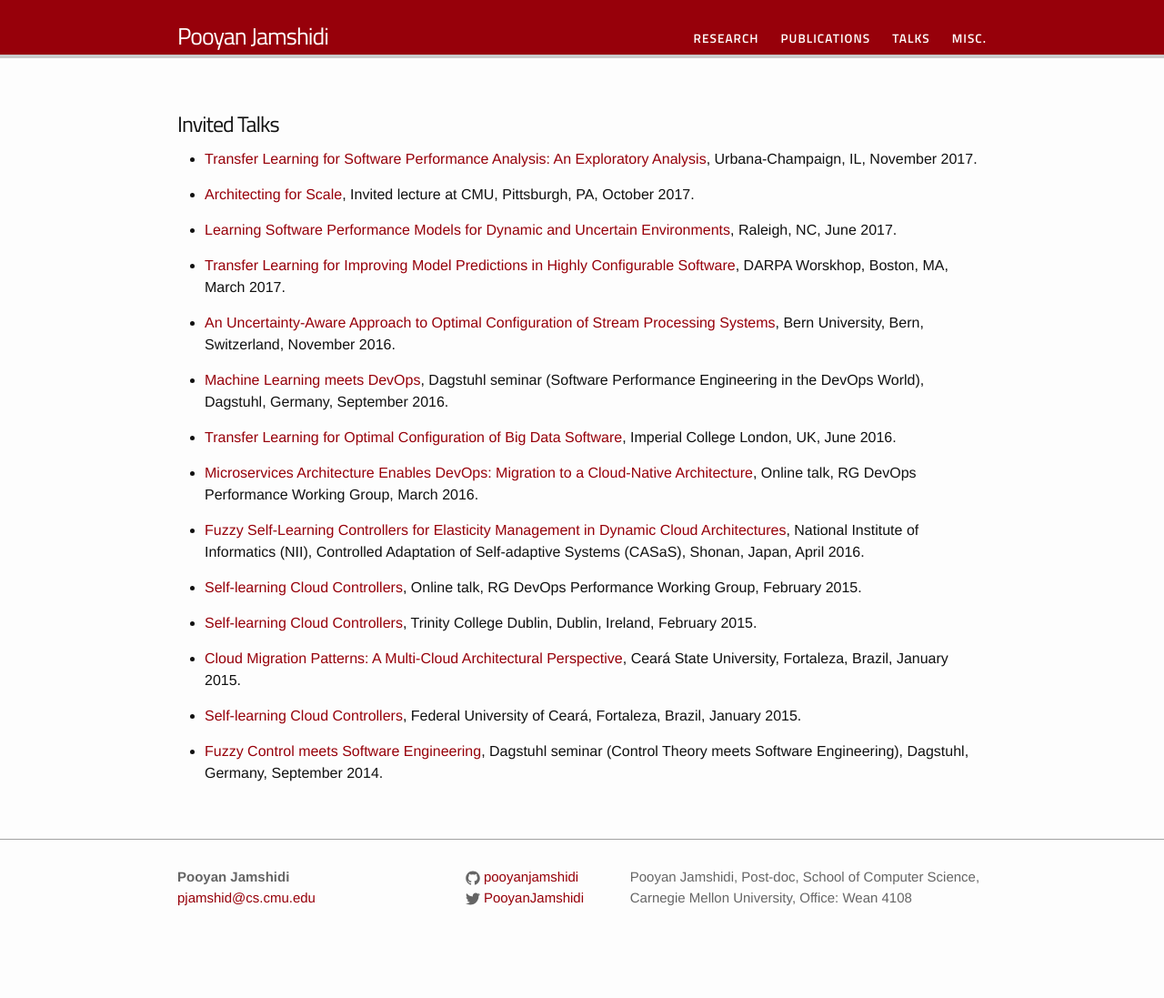
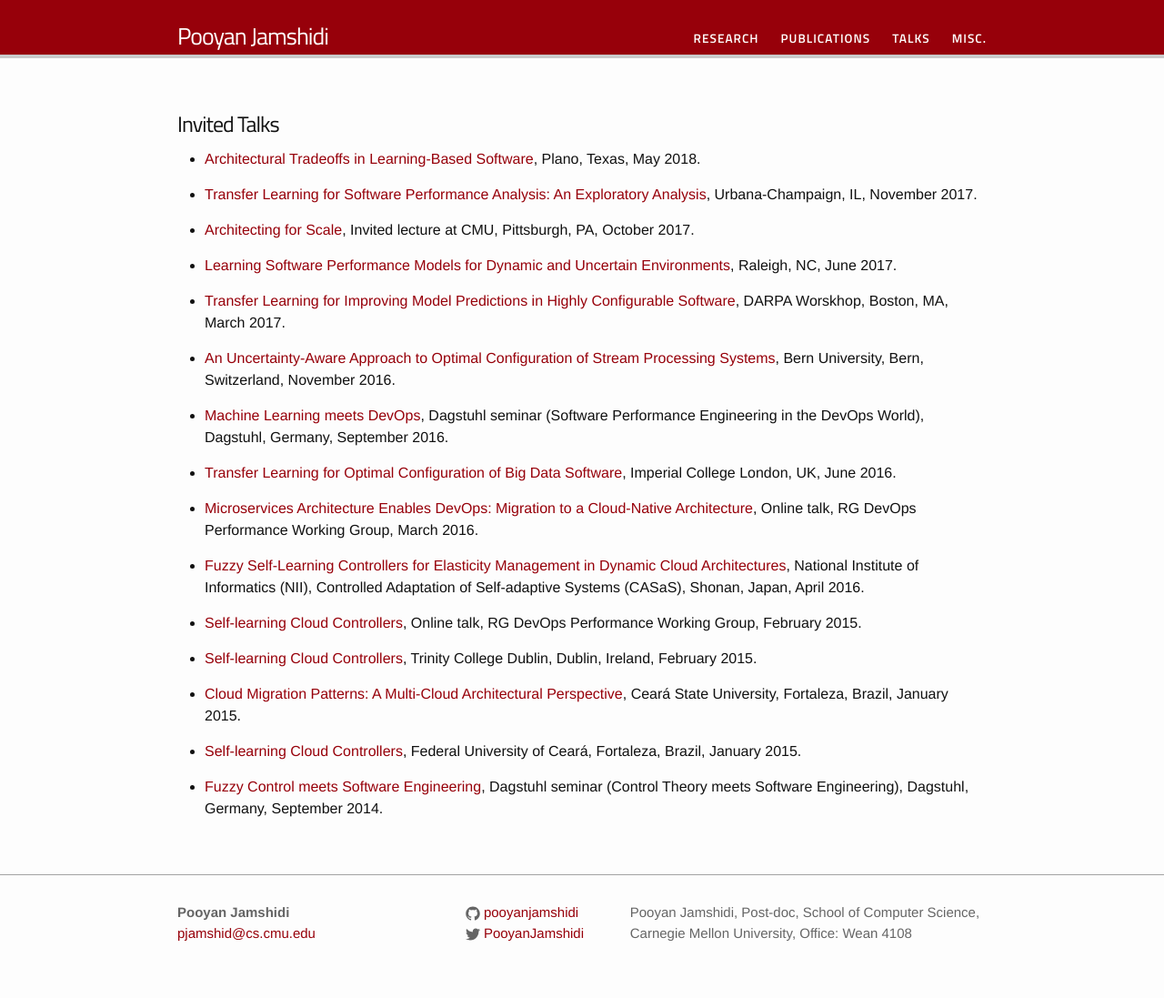
Before and after one commit to pooyanjamshidi/pooyanjamshidi.github.io, a Jekyll site: the page built from pages/talks.md, in a window 1280 px wide. Shown: the whole page at 91% size. Built offline with Jekyll 4.4.1, drawn with Linux system fonts in a browser that asks for light colours; before the commit the page ends 1058 px from its top, so only the background shows below that.

Commit message:
added saturn

```diff
--- a/pages/talks.md
+++ b/pages/talks.md
@@ -5,6 +5,8 @@ permalink: /talks/
 ---
 
 # Invited Talks
+
+* [Architectural Tradeoffs in Learning-Based Software](https://www.slideshare.net/pooyanjamshidi/architectural-tradeoff-in-learningbased-software), Plano, Texas, May 2018.
 
 * [Transfer Learning for Software Performance Analysis: An Exploratory Analysis](https://www.slideshare.net/pooyanjamshidi/transfer-learning-for-software-performance-analysis-an-exploratory-analysis), Urbana-Champaign, IL, November 2017.
 
```
